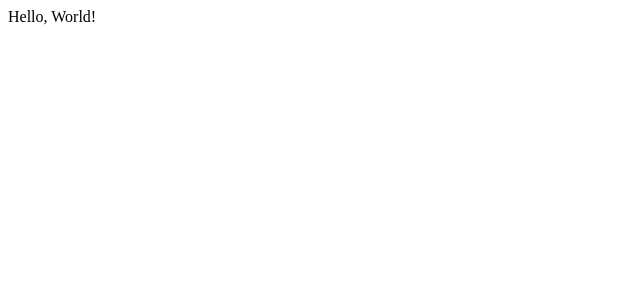
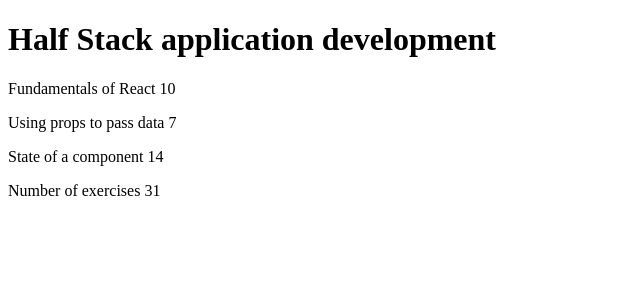
Before and after one commit to unpublished3/part1, a React (Vite) app in the folder courseinfo/: page / in a window 1280 px wide. Shown: the top 300 px of the page, without its empty margins (0-640 px from the left). Built offline with nearby package versions, Linux system fonts and the light colour scheme.

Commit message:
Separate app into three blocks

```diff
--- a/courseinfo/src/App.jsx
+++ b/courseinfo/src/App.jsx
@@ -1,5 +1,56 @@
 const App = () => {
-  return <div>Hello, World!</div>;
+  const course = "Half Stack application development";
+  const part1 = "Fundamentals of React";
+  const exercises1 = 10;
+  const part2 = "Using props to pass data";
+  const exercises2 = 7;
+  const part3 = "State of a component";
+  const exercises3 = 14;
+
+  return (
+    <div>
+      <Header course={course} />
+
+      <Content
+        part1={part1}
+        part2={part2}
+        part3={part3}
+        exercises1={exercises1}
+        exercises2={exercises2}
+        exercises3={exercises3}
+      />
+
+      <Total
+        exercises1={exercises1}
+        exercises2={exercises2}
+        exercises3={exercises3}
+      />
+    </div>
+  );
+};
+
+const Header = ({ course }) => {
+  return <h1>{course}</h1>;
+};
+
+const Content = (props) => {
+  return (
+    <div>
+      <p>
+        {props.part1} {props.exercises1}
+      </p>
+      <p>
+        {props.part2} {props.exercises2}
+      </p>
+      <p>
+        {props.part3} {props.exercises3}
+      </p>
+    </div>
+  );
+};
+
+const Total = ({ exercises1, exercises2, exercises3 }) => {
+  return <p>Number of exercises {exercises1 + exercises2 + exercises3}</p>;
 };
 
 export default App;
```
